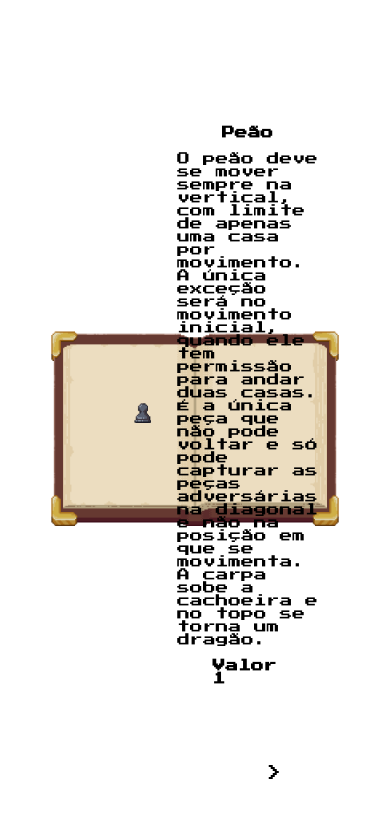
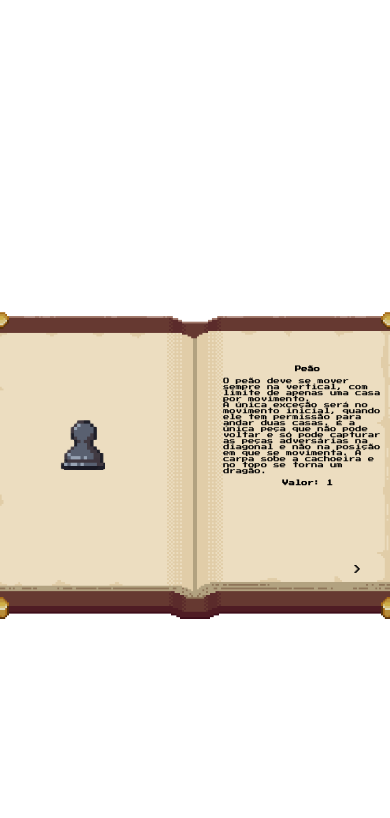
Before and after one commit to M4teusAlves/Bestiario-de-xadrez, a plain HTML site: page index.html in a window 390 px wide. Both pictures are taken after a click on the element "Bestiário de Xadrez". Drawn offline with Linux system fonts and the light colour scheme.

Commit message:
Atualiza medidas e permite responsividade

```diff
--- a/assets/scripts/script.js
+++ b/assets/scripts/script.js
@@ -4,9 +4,10 @@ let button = document.getElementsByTagName("button")
 function openBook(){
 
     document.getElementById("title").style.display = "none"
-    document.getElementById("book").style.backgroundImage = `url(./assets/imagens/fundo.gif)`
-    document.getElementsByTagName("main")[0].style.gap = "10%"
-    document.getElementsByTagName("main")[0].style.justifyContent = "flex-end"
+    document.getElementById("book").classList.remove('close')
+    document.getElementById("book").classList.add('open')
+    document.getElementById("botoes").style.display = "flex"
+
     setTimeout(page,1900)
 }
 
@@ -14,18 +15,18 @@ function page(){
     let flag = 0
     document.getElementById("book").style.backgroundImage = `url(./assets/imagens/pagina.gif)`
     document.getElementsByTagName("section")[i].style.display = "flex"
-    if(i!==0){
-        button[0].style.display = "block"
-        flag++
-    }
+
 
     if(i!==document.getElementsByTagName("section").length - 1){
+        document.getElementById("botoes").style.justifyContent = "flex-end"
         button[1].style.display = "block"
         flag++
     }
 
-    if(flag<2){
-        button[0].style.marginRight = "97%"
+    if(i!==0){
+        button[0].style.display = "block"
+        document.getElementById("botoes").style.justifyContent = "space-between"
+        flag++
     }
 
 }
--- a/assets/styles/style.css
+++ b/assets/styles/style.css
@@ -8,22 +8,35 @@ body{
     background-image: url("../imagens/mesa.jpg");
     display: flex;
     justify-content: center;
+    align-items: center;
     height: 100vh;
 }
 
-main{
-    max-width: 1440px;
-    max-height: 1026px;
+.close{
+    width: 31.25rem;
+    height: 43.75rem;
     display: flex;
     align-items: center;
     justify-content: center;
     flex-direction: column;
     background-image: url("../imagens/capa.gif");
-    background-size: contain;
+    background-size: cover;
     background-position: center;
     background-repeat: no-repeat;
-    width: 75%;
-    height: 95%;
+}
+
+.open{
+    background-image: url("../imagens/fundo.gif");
+    width: 50rem;
+    height: 43.75rem;
+    display: flex;
+    align-items: center;
+    justify-content: space-between;
+    flex-direction: column;
+    background-size: cover;
+    background-position: center;
+    background-repeat: no-repeat;
+
 }
 
 h1{
@@ -40,34 +53,36 @@ h1:hover{
 section{
     display: none;
     align-items: center;
-    justify-content: space-between;
-    width: 60%;
+    justify-content: center;
+    padding-top: 15.625rem;
+    gap: 6.25rem;
 }
 
 section div{
-    width: 40%;
     display: flex;
     justify-content: center;
+    width: 18.75rem;
+
 }
 
 div img{
-    width: 25%;
+    width: 5rem;
+}
 
-}
 section p{
     font-family: 'Press Start 2P', cursive;
-    font-size: 80%;
+    font-size: 0.7rem;
     display: flex;
     flex-direction: column;
     justify-content: center;
     align-items: center;
-    width: 40%;
+    width: 18.75rem;
 }
 
 button{
     display: none;
     background: none;
-    font-size: 100%;
+    font-size: 1rem;
     font-family: 'Press Start 2P', cursive;
 }
 
@@ -75,11 +90,10 @@ button:hover{
     font-size: 130%;
 }
 
-.botoes{
-    display: flex;
-    justify-content: flex-end;
-    width: 60%;
-    margin-bottom: 7%;
+#botoes{
+    display: none;
+    width: 85%;
+    margin-bottom: 5rem;
 }
 
 .credits img{
@@ -96,36 +110,12 @@ a{
 }
 
 a:hover{
-    font-size: 120%;
+    cursor: pointer;
 }
 
-@media only screen and (min-width: 1800px){
 
-    h1{
-        font-size: 50px;
-    }
-
-    section p{
-        font-size: 18px;
-    }
-
-    button{
-        font-size: 20px;
-    }
-
-    button:hover{
-        font-size: 27px;
-    }
-
-    .botoes{
-        width: 65%;
-    }
-
-    .credits img{
-        width: 40%;
-    }
-
-    a:hover{
-        font-size: 22px;
+@media (max-width: 500px) {
+    html{
+        font-size: 9px;
     }
 }
--- a/index.html
+++ b/index.html
@@ -12,7 +12,7 @@
     <title>Bestiário de xadrez</title>
 </head>
 <body>
-    <main id="book">
+    <main id="book" class="close">
         <h1 id="title" onclick="openBook()">Bestiário <br> de <br> Xadrez</h1>
         <section>
             <div>
@@ -22,7 +22,7 @@
                 <br>A única exceção será no movimento inicial, quando ele tem permissão para andar duas casas.
                 É a única peça que não pode voltar e só pode capturar as peças adversárias na diagonal e não na posição em que se movimenta.
                 A carpa sobe a cachoeira e no topo se torna um dragão.
-                 <br><br><b>Valor 1</b>
+                 <br><br><b>Valor: 1</b>
             </p>
         </section>
         <section>
@@ -32,7 +32,7 @@
             <p><b>Cavalo</b> <br> <br>O cavalo faz o movimento no formato de um “L”, com direito a andar três casas para conseguir formá-lo.
                 Ou ele anda duas casas na horizontal e uma na vertical ou ele anda duas casas na vertical e uma na horizontal.
                 Assim, essa peça se torna a única que pode pular outras, sem precisar estar na casa de mesma cor.
-                 <br><br><b>Valor 3</b>
+                 <br><br><b>Valor: 3</b>
             </p>
         </section>
         <section>
@@ -52,7 +52,7 @@
             <p><b>Torre</b><br><br>A torre sempre se movimentará no sentido reto, podendo ser pela vertical ou pela horizontal, perto ou distante.
                 Pode ocupar tanto a casa preta quanto a casa branca.
                 Pode fazer um movimento surpresa para proteger seu rei.
-                 <br><br><b>Valor 5</b>
+                 <br><br><b>Valor: 5</b>
             </p>
         </section>
         <section>
@@ -62,7 +62,7 @@
             <p><b>Rainha</b> <br> <br>A rainha tem os movimentos mais privilegiados do jogo, podendo imitar todas as peças.
                 Ela pode se movimentar tanto nas diagonais quanto nos sentido reto, perto ou distante.
                 A única exceção de imitação é o cavalo. A dama não pode se movimentar como ele, assim como não pode pular outras peças.
-                 <br><br><b>Valor 10</b>
+                 <br><br><b>Valor: 10</b>
             </p>
         </section>
         <section>
@@ -71,7 +71,7 @@
             </div>
             <p><b>Rei</b> <br> <br>O rei tem os mesmos movimentos da dama, porém, são limitados a apenas uma casa por vez.
                 Pode se movimentar pelas diagonais e também nos sentidos retos, mas pode andar apenas uma casa em cada movimento.
-                 <br><br><b>Valor como é a principal peça do jogo, tem seu valor infinito: uma vez perdido, o jogador é derrotado.</b>
+                 <br><br><b>Valor: Como é a principal peça do jogo, tem seu valor infinito: uma vez cercado, o jogador é derrotado.</b>
             </p>
         </section>
         <section class="credits">
@@ -84,7 +84,7 @@
                 <br><br><b>Desenvolvido por: <br><br><a href="https://github.com/M4teusAlves" target="_blank">Mateus Alves</a></b>
             </p>
         </section>
-        <div class="botoes">
+        <div id="botoes">
             <button type="button" onclick="backPage()"><</button>
             <button type="button" onclick="nextPage()">></button>
         </div>
```
